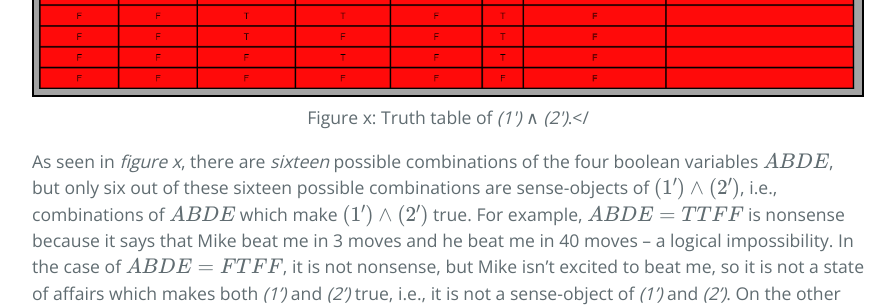
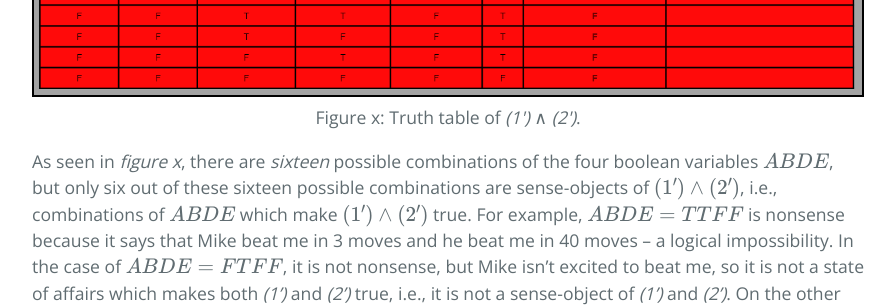
Before and after one commit to Andrewnetwork/CoronavirusBlog, a Jekyll site: the page built from sense_and_truth.md, in a window 1280 px wide and 900 px high, scrolled down 8528 px. Shown: the part 447-754 px from the top of the window, without its empty margins (192-1087 px from the left). Built offline with Jekyll 4.4.1, drawn with Linux system fonts in a browser that asks for light colours; our own code applies the rules of GitHub Pages for plain Markdown files; formulas are drawn with MathJax 3; the repository's description, which GitHub fills in, is left out.

```diff
--- a/sense_and_truth.md
+++ b/sense_and_truth.md
@@ -133,7 +133,7 @@ In English, when we say $(1)$ and $(2)$ as a joint statement, we simply concaten
 <center>
 <img src="img/truth_table_3.png" alt="Three-Lego System" style="border: 2px black solid;">
 <div>
-Figure x: Truth table of <i>(1')</i> ∧ <i>(2')</i>.</
+Figure x: Truth table of <i>(1')</i> ∧ <i>(2')</i>.
 </div>
 </center>
 
```
